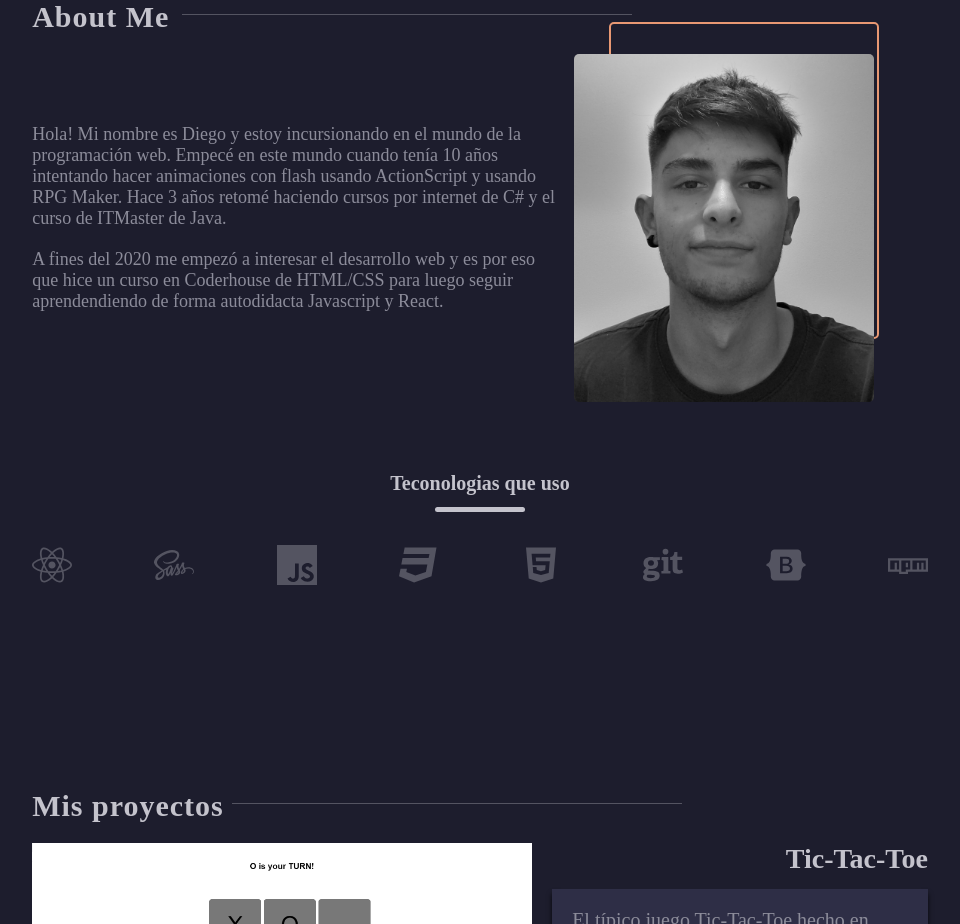
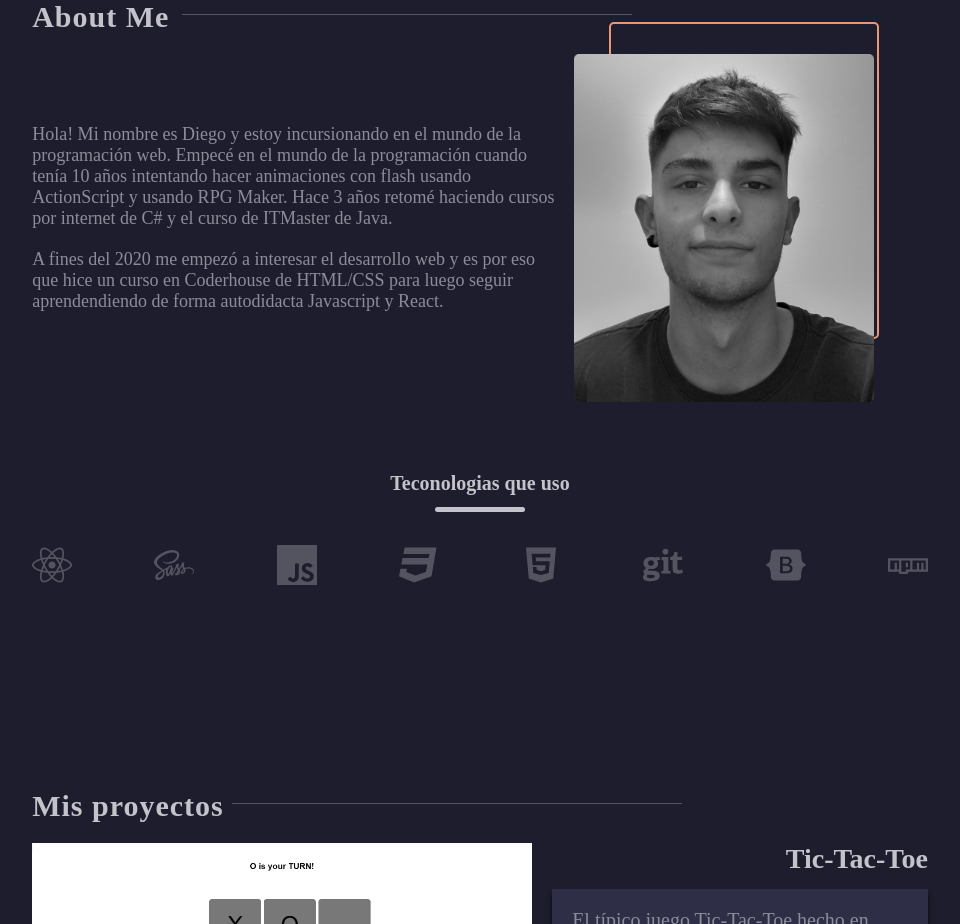
Before and after one commit to darking98/portfolio, a React (Create React App) app: page / in a window 1280 px wide. Shown: the part 800-1724 px from the top of the page, without its empty margins (155-1115 px from the left). Built offline with nearby package versions, Linux system fonts and the light colour scheme.

Commit message:
changing about file

```diff
--- a/src/components/About.js
+++ b/src/components/About.js
@@ -14,7 +14,7 @@ const About = () => {
             </ImageContainer>
             <InfoContainer>
                 <p>
-                    Hola! Mi nombre es Diego y estoy incursionando en el mundo de la programación web. Empecé en este mundo cuando tenía 10 años intentando hacer animaciones con flash usando ActionScript y usando RPG Maker. Hace 3 años retomé haciendo cursos por internet de C# y el curso de ITMaster de Java.
+                    Hola! Mi nombre es Diego y estoy incursionando en el mundo de la programación web. Empecé en el mundo de la programación cuando tenía 10 años intentando hacer animaciones con flash usando ActionScript y usando RPG Maker. Hace 3 años retomé haciendo cursos por internet de C# y el curso de ITMaster de Java.
                 </p>
                 <p>
                     A fines del 2020 me empezó a interesar el desarrollo web y es por eso que hice un curso en Coderhouse de HTML/CSS para luego seguir aprendendiendo de forma autodidacta Javascript y React.
```
